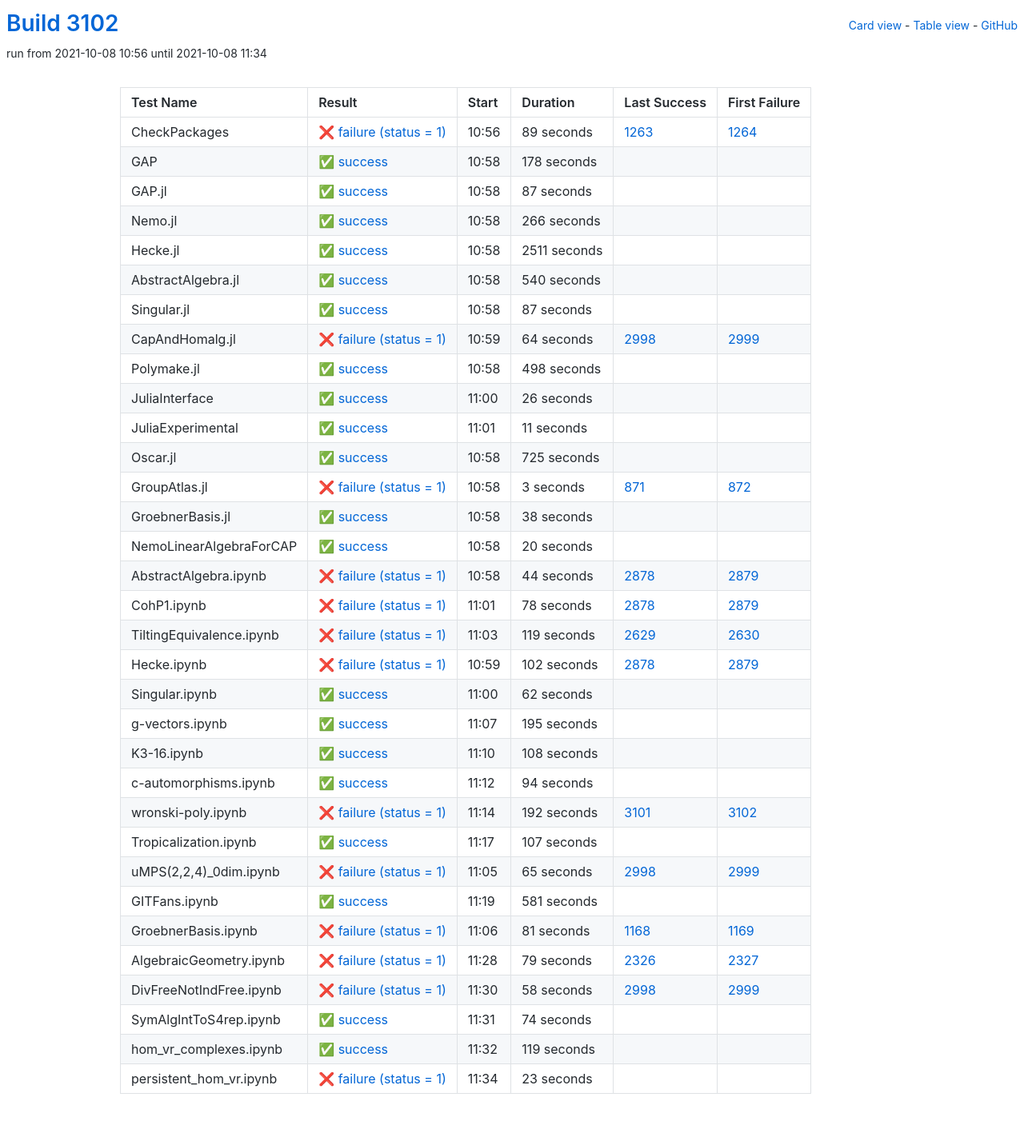
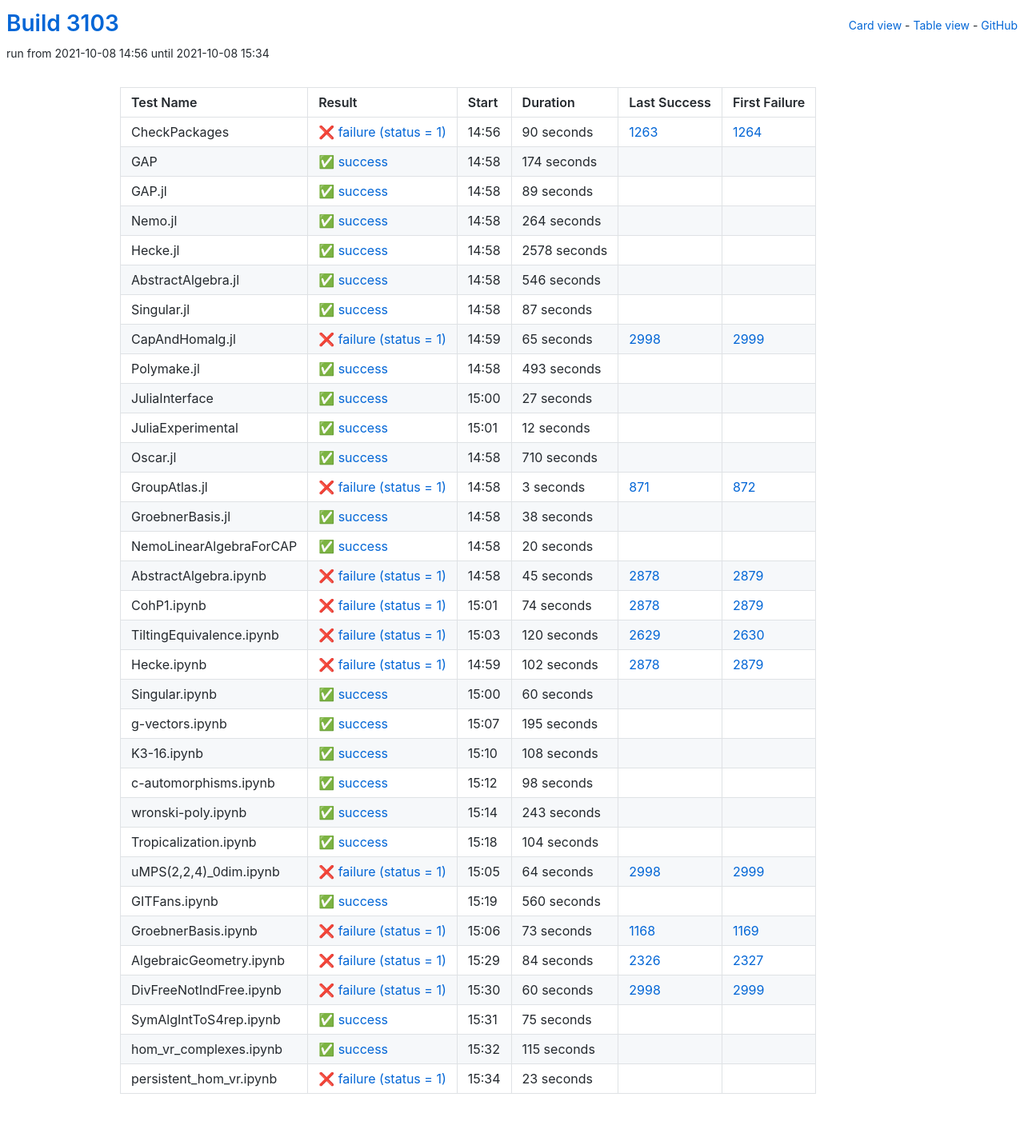
Before and after one commit to oscar-system/oscar-ci-status-stable, a Jekyll site: the page built from table.html, in a window 1280 px wide. Shown: the whole page at 80% size. Built offline with Jekyll 4.4.1, drawn with Linux system fonts in a browser that asks for light colours.

Commit message:
Build #3103

```diff
--- a/_data/ci.yml
+++ b/_data/ci.yml
@@ -1,6 +1,6 @@
 ---
-build: 3102
-build_url: https://oscarci.mathematik.uni-kl.de/job/oscar-stable/3102/
+build: 3103
+build_url: https://oscarci.mathematik.uni-kl.de/job/oscar-stable/3103/
 job: oscar-stable
 organization: oscar-system
 repo: oscar-ci-status-stable
@@ -8,80 +8,80 @@ repourl: https://github.com/oscar-system/oscar-ci-status-stable
 tests:
 - name: CheckPackages
   id: checkpackages
-  log: https://oscarci.mathematik.uni-kl.de/job/oscar-stable/3102/artifact/logs/build-3102/CheckPackages.log
-  start: 2021-10-08 10:56
+  log: https://oscarci.mathematik.uni-kl.de/job/oscar-stable/3103/artifact/logs/build-3103/CheckPackages.log
+  start: 2021-10-08 14:56
   success: false
   exitcode: 1
   status: failure
-  duration: 89
+  duration: 90
   last_success: 1263
   last_success_url: https://oscarci.mathematik.uni-kl.de/job/oscar-stable/1263/
   first_failure: 1264
   first_failure_url: https://oscarci.mathematik.uni-kl.de/job/oscar-stable/1264/
 - name: GAP
   id: gap
-  log: https://oscarci.mathematik.uni-kl.de/job/oscar-stable/3102/artifact/logs/build-3102/GAP.log
-  start: 2021-10-08 10:58
+  log: https://oscarci.mathematik.uni-kl.de/job/oscar-stable/3103/artifact/logs/build-3103/GAP.log
+  start: 2021-10-08 14:58
   success: true
   exitcode: 0
   status: success
-  duration: 178
+  duration: 174
   last_success: false
   last_success_url:
   first_failure: false
   first_failure_url:
 - name: GAP.jl
   id: gap-jl
-  log: https://oscarci.mathematik.uni-kl.de/job/oscar-stable/3102/artifact/logs/build-3102/GAP.jl.log
-  start: 2021-10-08 10:58
+  log: https://oscarci.mathematik.uni-kl.de/job/oscar-stable/3103/artifact/logs/build-3103/GAP.jl.log
+  start: 2021-10-08 14:58
   success: true
   exitcode: 0
   status: success
-  duration: 87
+  duration: 89
   last_success: false
   last_success_url:
   first_failure: false
   first_failure_url:
 - name: Nemo.jl
   id: nemo-jl
-  log: https://oscarci.mathematik.uni-kl.de/job/oscar-stable/3102/artifact/logs/build-3102/Nemo.jl.log
-  start: 2021-10-08 10:58
+  log: https://oscarci.mathematik.uni-kl.de/job/oscar-stable/3103/artifact/logs/build-3103/Nemo.jl.log
+  start: 2021-10-08 14:58
   success: true
   exitcode: 0
   status: success
-  duration: 266
+  duration: 264
   last_success: false
   last_success_url:
   first_failure: false
   first_failure_url:
 - name: Hecke.jl
   id: hecke-jl
-  log: https://oscarci.mathematik.uni-kl.de/job/oscar-stable/3102/artifact/logs/build-3102/Hecke.jl.log
-  start: 2021-10-08 10:58
+  log: https://oscarci.mathematik.uni-kl.de/job/oscar-stable/3103/artifact/logs/build-3103/Hecke.jl.log
+  start: 2021-10-08 14:58
   success: true
   exitcode: 0
   status: success
-  duration: 2511
+  duration: 2578
   last_success: false
   last_success_url:
   first_failure: false
   first_failure_url:
 - name: AbstractAlgebra.jl
   id: abstractalgebra-jl
-  log: https://oscarci.mathematik.uni-kl.de/job/oscar-stable/3102/artifact/logs/build-3102/AbstractAlgebra.jl.log
-  start: 2021-10-08 10:58
+  log: https://oscarci.mathematik.uni-kl.de/job/oscar-stable/3103/artifact/logs/build-3103/AbstractAlgebra.jl.log
+  start: 2021-10-08 14:58
   success: true
   exitcode: 0
   status: success
-  duration: 540
+  duration: 546
   last_success: false
   last_success_url:
   first_failure: false
   first_failure_url:
 - name: Singular.jl
   id: singular-jl
-  log: https://oscarci.mathematik.uni-kl.de/job/oscar-stable/3102/artifact/logs/build-3102/Singular.jl.log
-  start: 2021-10-08 10:58
+  log: https://oscarci.mathematik.uni-kl.de/job/oscar-stable/3103/artifact/logs/build-3103/Singular.jl.log
+  start: 2021-10-08 14:58
   success: true
   exitcode: 0
   status: success
@@ -92,68 +92,68 @@ tests:
   first_failure_url:
 - name: CapAndHomalg.jl
   id: capandhomalg-jl
-  log: https://oscarci.mathematik.uni-kl.de/job/oscar-stable/3102/artifact/logs/build-3102/CapAndHomalg.jl.log
-  start: 2021-10-08 10:59
+  log: https://oscarci.mathematik.uni-kl.de/job/oscar-stable/3103/artifact/logs/build-3103/CapAndHomalg.jl.log
+  start: 2021-10-08 14:59
   success: false
   exitcode: 1
   status: failure
-  duration: 64
+  duration: 65
   last_success: 2998
   last_success_url: https://oscarci.mathematik.uni-kl.de/job/oscar-stable/2998/
   first_failure: 2999
   first_failure_url: https://oscarci.mathematik.uni-kl.de/job/oscar-stable/2999/
 - name: Polymake.jl
   id: polymake-jl
-  log: https://oscarci.mathematik.uni-kl.de/job/oscar-stable/3102/artifact/logs/build-3102/Polymake.jl.log
-  start: 2021-10-08 10:58
+  log: https://oscarci.mathematik.uni-kl.de/job/oscar-stable/3103/artifact/logs/build-3103/Polymake.jl.log
+  start: 2021-10-08 14:58
   success: true
   exitcode: 0
   status: success
-  duration: 498
+  duration: 493
   last_success: false
   last_success_url:
   first_failure: false
   first_failure_url:
 - name: JuliaInterface
   id: juliainterface
-  log: https://oscarci.mathematik.uni-kl.de/job/oscar-stable/3102/artifact/logs/build-3102/JuliaInterface.log
-  start: 2021-10-08 11:00
+  log: https://oscarci.mathematik.uni-kl.de/job/oscar-stable/3103/artifact/logs/build-3103/JuliaInterface.log
+  start: 2021-10-08 15:00
   success: true
   exitcode: 0
   status: success
-  duration: 26
+  duration: 27
   last_success: false
   last_success_url:
   first_failure: false
   first_failure_url:
 - name: JuliaExperimental
   id: juliaexperimental
-  log: https://oscarci.mathematik.uni-kl.de/job/oscar-stable/3102/artifact/logs/build-3102/JuliaExperimental.log
-  start: 2021-10-08 11:01
+  log: https://oscarci.mathematik.uni-kl.de/job/oscar-stable/3103/artifact/logs/build-3103/JuliaExperimental.log
+  start: 2021-10-08 15:01
   success: true
   exitcode: 0
   status: success
-  duration: 11
+  duration: 12
   last_success: false
   last_success_url:
   first_failure: false
   first_failure_url:
 - name: Oscar.jl
   id: oscar-jl
-  log: https://oscarci.mathematik.uni-kl.de/job/oscar-stable/3102/artifact/logs/build-3102/Oscar.jl.log
-  start: 2021-10-08 10:58
+  log: https://oscarci.mathematik.uni-kl.de/job/oscar-stable/3103/artifact/logs/build-3103/Oscar.jl.log
+  start: 2021-10-08 14:58
   success: true
   exitcode: 0
   status: success
-  duration: 725
+  duration: 710
   last_success: false
   last_success_url:
   first_failure: false
   first_failure_url:
 - name: GroupAtlas.jl
   id: groupatlas-jl
-  log: https://oscarci.mathematik.uni-kl.de/job/oscar-stable/3102/artifact/logs/build-3102/GroupAtlas.jl.log
-  start: 2021-10-08 10:58
+  log: https://oscarci.mathematik.uni-kl.de/job/oscar-stable/3103/artifact/logs/build-3103/GroupAtlas.jl.log
+  start: 2021-10-08 14:58
   success: false
   exitcode: 1
   status: failure
@@ -164,8 +164,8 @@ tests:
   first_failure_url: https://oscarci.mathematik.uni-kl.de/job/oscar-stable/872/
 - name: GroebnerBasis.jl
   id: groebnerbasis-jl
-  log: https://oscarci.mathematik.uni-kl.de/job/oscar-stable/3102/artifact/logs/build-3102/GroebnerBasis.jl.log
-  start: 2021-10-08 10:58
+  log: https://oscarci.mathematik.uni-kl.de/job/oscar-stable/3103/artifact/logs/build-3103/GroebnerBasis.jl.log
+  start: 2021-10-08 14:58
   success: true
   exitcode: 0
   status: success
@@ -176,8 +176,8 @@ tests:
   first_failure_url:
 - name: NemoLinearAlgebraForCAP
   id: nemolinearalgebraforcap
-  log: https://oscarci.mathematik.uni-kl.de/job/oscar-stable/3102/artifact/logs/build-3102/NemoLinearAlgebraForCAP.log
-  start: 2021-10-08 10:58
+  log: https://oscarci.mathematik.uni-kl.de/job/oscar-stable/3103/artifact/logs/build-3103/NemoLinearAlgebraForCAP.log
+  start: 2021-10-08 14:58
   success: true
   exitcode: 0
   status: success
@@ -188,44 +188,44 @@ tests:
   first_failure_url:
 - name: AbstractAlgebra.ipynb
   id: abstractalgebra-ipynb
-  log: https://oscarci.mathematik.uni-kl.de/job/oscar-stable/3102/artifact/logs/build-3102/AbstractAlgebra.ipynb.log
-  start: 2021-10-08 10:58
+  log: https://oscarci.mathematik.uni-kl.de/job/oscar-stable/3103/artifact/logs/build-3103/AbstractAlgebra.ipynb.log
+  start: 2021-10-08 14:58
   success: false
   exitcode: 1
   status: failure
-  duration: 44
+  duration: 45
   last_success: 2878
   last_success_url: https://oscarci.mathematik.uni-kl.de/job/oscar-stable/2878/
   first_failure: 2879
   first_failure_url: https://oscarci.mathematik.uni-kl.de/job/oscar-stable/2879/
 - name: CohP1.ipynb
   id: cohp1-ipynb
-  log: https://oscarci.mathematik.uni-kl.de/job/oscar-stable/3102/artifact/logs/build-3102/CohP1.ipynb.log
-  start: 2021-10-08 11:01
+  log: https://oscarci.mathematik.uni-kl.de/job/oscar-stable/3103/artifact/logs/build-3103/CohP1.ipynb.log
+  start: 2021-10-08 15:01
   success: false
   exitcode: 1
   status: failure
-  duration: 78
+  duration: 74
   last_success: 2878
   last_success_url: https://oscarci.mathematik.uni-kl.de/job/oscar-stable/2878/
   first_failure: 2879
   first_failure_url: https://oscarci.mathematik.uni-kl.de/job/oscar-stable/2879/
 - name: TiltingEquivalence.ipynb
   id: tiltingequivalence-ipynb
-  log: https://oscarci.mathematik.uni-kl.de/job/oscar-stable/3102/artifact/logs/build-3102/TiltingEquivalence.ipynb.log
-  start: 2021-10-08 11:03
+  log: https://oscarci.mathematik.uni-kl.de/job/oscar-stable/3103/artifact/logs/build-3103/TiltingEquivalence.ipynb.log
+  start: 2021-10-08 15:03
   success: false
   exitcode: 1
   status: failure
-  duration: 119
+  duration: 120
   last_success: 2629
   last_success_url: https://oscarci.mathematik.uni-kl.de/job/oscar-stable/2629/
   first_failure: 2630
   first_failure_url: https://oscarci.mathematik.uni-kl.de/job/oscar-stable/2630/
 - name: Hecke.ipynb
   id: hecke-ipynb
-  log: https://oscarci.mathematik.uni-kl.de/job/oscar-stable/3102/artifact/logs/build-3102/Hecke.ipynb.log
-  start: 2021-10-08 10:59
+  log: https://oscarci.mathematik.uni-kl.de/job/oscar-stable/3103/artifact/logs/build-3103/Hecke.ipynb.log
+  start: 2021-10-08 14:59
   success: false
   exitcode: 1
   status: failure
@@ -236,20 +236,20 @@ tests:
   first_failure_url: https://oscarci.mathematik.uni-kl.de/job/oscar-stable/2879/
 - name: Singular.ipynb
   id: singular-ipynb
-  log: https://oscarci.mathematik.uni-kl.de/job/oscar-stable/3102/artifact/logs/build-3102/Singular.ipynb.log
-  start: 2021-10-08 11:00
+  log: https://oscarci.mathematik.uni-kl.de/job/oscar-stable/3103/artifact/logs/build-3103/Singular.ipynb.log
+  start: 2021-10-08 15:00
   success: true
   exitcode: 0
   status: success
-  duration: 62
+  duration: 60
   last_success: false
   last_success_url:
   first_failure: false
   first_failure_url:
 - name: g-vectors.ipynb
   id: g-vectors-ipynb
-  log: https://oscarci.mathematik.uni-kl.de/job/oscar-stable/3102/artifact/logs/build-3102/g-vectors.ipynb.log
-  start: 2021-10-08 11:07
+  log: https://oscarci.mathematik.uni-kl.de/job/oscar-stable/3103/artifact/logs/build-3103/g-vectors.ipynb.log
+  start: 2021-10-08 15:07
   success: true
   exitcode: 0
   status: success
@@ -260,8 +260,8 @@ tests:
   first_failure_url:
 - name: K3-16.ipynb
   id: k3-16-ipynb
-  log: https://oscarci.mathematik.uni-kl.de/job/oscar-stable/3102/artifact/logs/build-3102/K3-16.ipynb.log
-  start: 2021-10-08 11:10
+  log: https://oscarci.mathematik.uni-kl.de/job/oscar-stable/3103/artifact/logs/build-3103/K3-16.ipynb.log
+  start: 2021-10-08 15:10
   success: true
   exitcode: 0
   status: success
@@ -272,128 +272,128 @@ tests:
   first_failure_url:
 - name: c-automorphisms.ipynb
   id: c-automorphisms-ipynb
-  log: https://oscarci.mathematik.uni-kl.de/job/oscar-stable/3102/artifact/logs/build-3102/c-automorphisms.ipynb.log
-  start: 2021-10-08 11:12
+  log: https://oscarci.mathematik.uni-kl.de/job/oscar-stable/3103/artifact/logs/build-3103/c-automorphisms.ipynb.log
+  start: 2021-10-08 15:12
   success: true
   exitcode: 0
   status: success
-  duration: 94
+  duration: 98
   last_success: false
   last_success_url:
   first_failure: false
   first_failure_url:
 - name: wronski-poly.ipynb
   id: wronski-poly-ipynb
-  log: https://oscarci.mathematik.uni-kl.de/job/oscar-stable/3102/artifact/logs/build-3102/wronski-poly.ipynb.log
-  start: 2021-10-08 11:14
-  success: false
-  exitcode: 1
-  status: failure
-  duration: 192
-  last_success: 3101
-  last_success_url: https://oscarci.mathematik.uni-kl.de/job/oscar-stable/3101/
-  first_failure: 3102
-  first_failure_url: https://oscarci.mathematik.uni-kl.de/job/oscar-stable/3102/
-- name: Tropicalization.ipynb
-  id: tropicalization-ipynb
-  log: https://oscarci.mathematik.uni-kl.de/job/oscar-stable/3102/artifact/logs/build-3102/Tropicalization.ipynb.log
-  start: 2021-10-08 11:17
+  log: https://oscarci.mathematik.uni-kl.de/job/oscar-stable/3103/artifact/logs/build-3103/wronski-poly.ipynb.log
+  start: 2021-10-08 15:14
   success: true
   exitcode: 0
   status: success
-  duration: 107
+  duration: 243
+  last_success: false
+  last_success_url:
+  first_failure: false
+  first_failure_url:
+- name: Tropicalization.ipynb
+  id: tropicalization-ipynb
+  log: https://oscarci.mathematik.uni-kl.de/job/oscar-stable/3103/artifact/logs/build-3103/Tropicalization.ipynb.log
+  start: 2021-10-08 15:18
+  success: true
+  exitcode: 0
+  status: success
+  duration: 104
   last_success: false
   last_success_url:
   first_failure: false
   first_failure_url:
 - name: uMPS(2,2,4)_0dim.ipynb
   id: umps-2-2-4-0dim-ipynb
-  log: https://oscarci.mathematik.uni-kl.de/job/oscar-stable/3102/artifact/logs/build-3102/uMPS-2-2-4-_0dim.ipynb.log
-  start: 2021-10-08 11:05
+  log: https://oscarci.mathematik.uni-kl.de/job/oscar-stable/3103/artifact/logs/build-3103/uMPS-2-2-4-_0dim.ipynb.log
+  start: 2021-10-08 15:05
   success: false
   exitcode: 1
   status: failure
-  duration: 65
+  duration: 64
   last_success: 2998
   last_success_url: https://oscarci.mathematik.uni-kl.de/job/oscar-stable/2998/
   first_failure: 2999
   first_failure_url: https://oscarci.mathematik.uni-kl.de/job/oscar-stable/2999/
 - name: GITFans.ipynb
   id: gitfans-ipynb
-  log: https://oscarci.mathematik.uni-kl.de/job/oscar-stable/3102/artifact/logs/build-3102/GITFans.ipynb.log
-  start: 2021-10-08 11:19
+  log: https://oscarci.mathematik.uni-kl.de/job/oscar-stable/3103/artifact/logs/build-3103/GITFans.ipynb.log
+  start: 2021-10-08 15:19
   success: true
   exitcode: 0
   status: success
-  duration: 581
+  duration: 560
   last_success: false
   last_success_url:
   first_failure: false
   first_failure_url:
 - name: GroebnerBasis.ipynb
   id: groebnerbasis-ipynb
-  log: https://oscarci.mathematik.uni-kl.de/job/oscar-stable/3102/artifact/logs/build-3102/GroebnerBasis.ipynb.log
-  start: 2021-10-08 11:06
+  log: https://oscarci.mathematik.uni-kl.de/job/oscar-stable/3103/artifact/logs/build-3103/GroebnerBasis.ipynb.log
+  start: 2021-10-08 15:06
   success: false
   exitcode: 1
   status: failure
-  duration: 81
+  duration: 73
   last_success: 1168
   last_success_url: https://oscarci.mathematik.uni-kl.de/job/oscar-stable/1168/
   first_failure: 1169
   first_failure_url: https://oscarci.mathematik.uni-kl.de/job/oscar-stable/1169/
 - name: AlgebraicGeometry.ipynb
   id: algebraicgeometry-ipynb
-  log: https://oscarci.mathematik.uni-kl.de/job/oscar-stable/3102/artifact/logs/build-3102/AlgebraicGeometry.ipynb.log
-  start: 2021-10-08 11:28
+  log: https://oscarci.mathematik.uni-kl.de/job/oscar-stable/3103/artifact/logs/build-3103/AlgebraicGeometry.ipynb.log
+  start: 2021-10-08 15:29
   success: false
   exitcode: 1
   status: failure
-  duration: 79
+  duration: 84
   last_success: 2326
   last_success_url: https://oscarci.mathematik.uni-kl.de/job/oscar-stable/2326/
   first_failure: 2327
   first_failure_url: https://oscarci.mathematik.uni-kl.de/job/oscar-stable/2327/
 - name: DivFreeNotIndFree.ipynb
   id: divfreenotindfree-ipynb
-  log: https://oscarci.mathematik.uni-kl.de/job/oscar-stable/3102/artifact/logs/build-3102/DivFreeNotIndFree.ipynb.log
-  start: 2021-10-08 11:30
+  log: https://oscarci.mathematik.uni-kl.de/job/oscar-stable/3103/artifact/logs/build-3103/DivFreeNotIndFree.ipynb.log
+  start: 2021-10-08 15:30
   success: false
   exitcode: 1
   status: failure
-  duration: 58
+  duration: 60
   last_success: 2998
   last_success_url: https://oscarci.mathematik.uni-kl.de/job/oscar-stable/2998/
   first_failure: 2999
   first_failure_url: https://oscarci.mathematik.uni-kl.de/job/oscar-stable/2999/
 - name: SymAlgIntToS4rep.ipynb
   id: symalginttos4rep-ipynb
-  log: https://oscarci.mathematik.uni-kl.de/job/oscar-stable/3102/artifact/logs/build-3102/SymAlgIntToS4rep.ipynb.log
-  start: 2021-10-08 11:31
+  log: https://oscarci.mathematik.uni-kl.de/job/oscar-stable/3103/artifact/logs/build-3103/SymAlgIntToS4rep.ipynb.log
+  start: 2021-10-08 15:31
   success: true
   exitcode: 0
   status: success
-  duration: 74
+  duration: 75
   last_success: false
   last_success_url:
   first_failure: false
   first_failure_url:
 - name: hom_vr_complexes.ipynb
   id: hom-vr-complexes-ipynb
-  log: https://oscarci.mathematik.uni-kl.de/job/oscar-stable/3102/artifact/logs/build-3102/hom_vr_complexes.ipynb.log
-  start: 2021-10-08 11:32
+  log: https://oscarci.mathematik.uni-kl.de/job/oscar-stable/3103/artifact/logs/build-3103/hom_vr_complexes.ipynb.log
+  start: 2021-10-08 15:32
   success: true
   exitcode: 0
   status: success
-  duration: 119
+  duration: 115
   last_success: false
   last_success_url:
   first_failure: false
   first_failure_url:
 - name: persistent_hom_vr.ipynb
   id: persistent-hom-vr-ipynb
-  log: https://oscarci.mathematik.uni-kl.de/job/oscar-stable/3102/artifact/logs/build-3102/persistent_hom_vr.ipynb.log
-  start: 2021-10-08 11:34
+  log: https://oscarci.mathematik.uni-kl.de/job/oscar-stable/3103/artifact/logs/build-3103/persistent_hom_vr.ipynb.log
+  start: 2021-10-08 15:34
   success: false
   exitcode: 1
   status: failure
```
Also changed, not shown: README.md.
